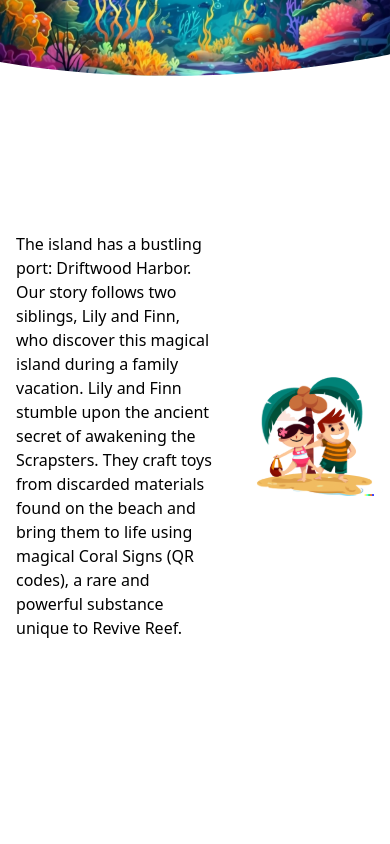
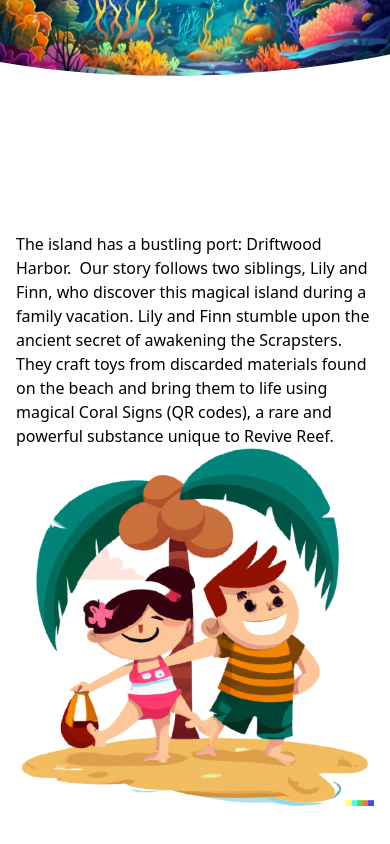
Before and after one commit to skyZcoding/EcoMania-Frontend, a Vue app: page / in a window 390 px wide. Shown: the part 1434-2278 px from the top of the page. Before the commit the page ends 2170 px from the top, so only its background shows below. Built offline with nearby package versions, Linux system fonts and the light colour scheme.

Commit message:
Update Home.vue

```diff
--- a/src/views/Home.vue
+++ b/src/views/Home.vue
@@ -23,12 +23,12 @@
                 <div class="h-1/2"></div>
             </div>
         </div>
-        <div class="mb-24 flex flex-row justify-center items-center px-4 md:px-24 md:mt-56 lg:mt-96 mt-48">
-            <p class="w-2/3 font-normal mr-10">
+        <div class="mb-24 flex flex-col md:flex-row justify-center items-center px-4 md:px-24 md:mt-56 lg:mt-96 mt-48">
+            <p class="md:w-2/3 font-normal md:mr-10">
                 The island has a bustling port: Driftwood Harbor.
     Our story follows two siblings, Lily and Finn, who discover this magical island during a family vacation. Lily and Finn stumble upon the ancient secret of awakening the Scrapsters. They craft toys from discarded materials found on the beach and bring them to life using magical Coral Signs (QR codes), a rare and powerful substance unique to Revive Reef.
             </p>
-            <img src="../assets/icons/kids.svg" class="w-1/3" />
+            <img src="../assets/icons/kids.svg" class="md:w-1/3" />
         </div>
     </div>
 </template>
```
